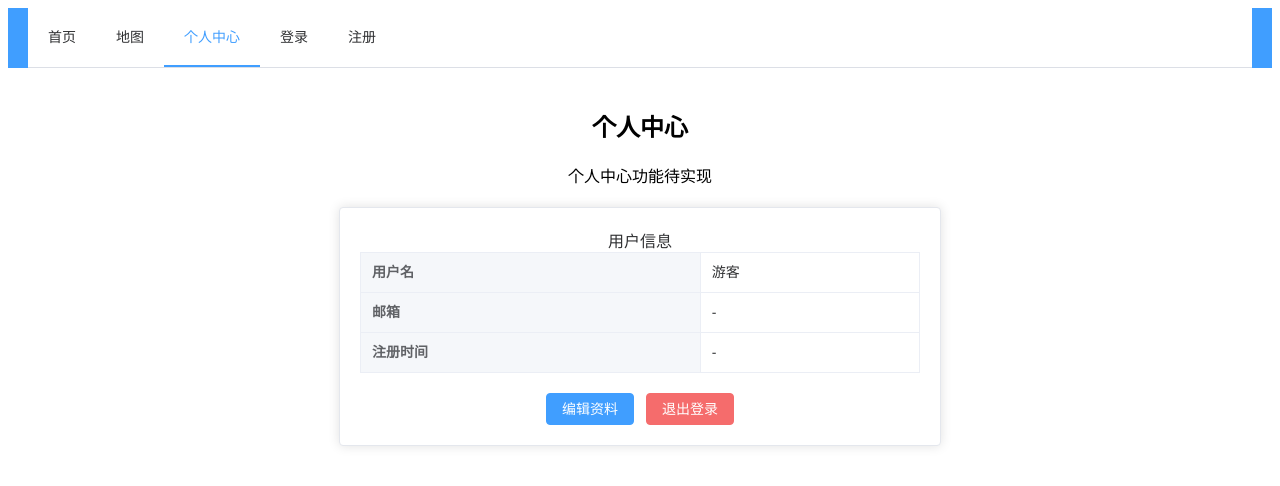
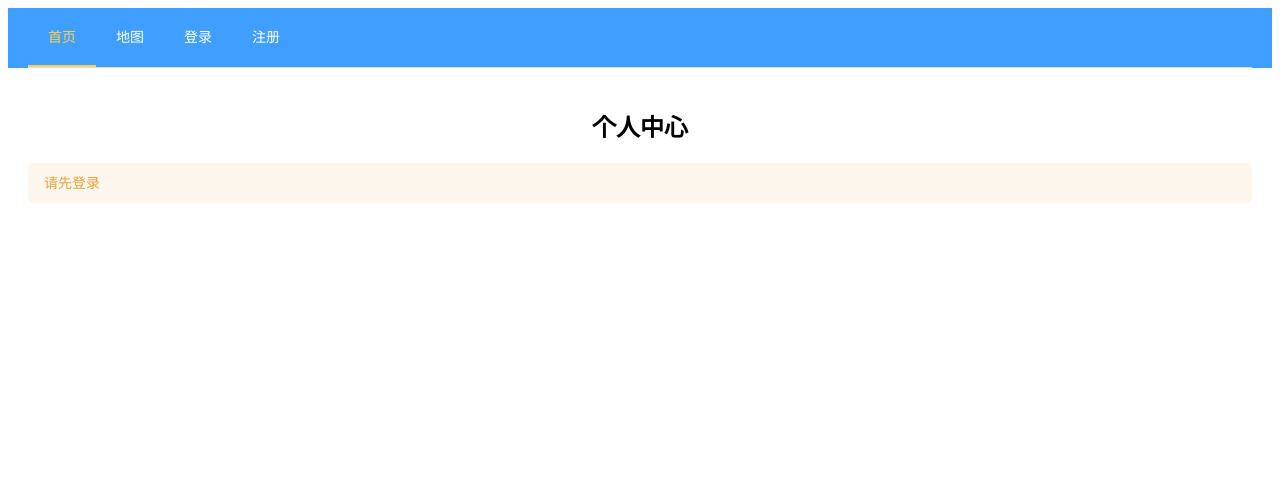
Before and after one commit to qwpioi/street-map-system, a Vue app in the folder frontend/: page /profile in a window 1280 px wide. Shown: the top 486 px of the page. Built offline with nearby package versions, Linux system fonts and the light colour scheme.

Commit message:
fix: 修复导航栏状态不一致问题
- 创建公共 NavBar 组件
- 统一所有页面的导航栏
- 修复登录后导航栏消失的 BUG
- 实现退出登录功能
- 完善个人中心页面

```diff
--- /dev/null
+++ b/frontend/src/components/NavBar.vue
@@ -0,0 +1,54 @@
+<template>
+  <el-menu mode="horizontal" default-active="1" background-color="#409EFF" text-color="#fff" active-text-color="#ffd04b">
+    <el-menu-item index="1" @click="$router.push('/')">首页</el-menu-item>
+    <el-menu-item index="2" @click="$router.push('/map')">地图</el-menu-item>
+
+    <!-- 登录后显示 -->
+    <template v-if="isLoggedIn">
+      <el-menu-item index="3" @click="$router.push('/profile')" style="float: right;">
+        <el-badge :is-dot="hasUnread">个人中心</el-badge>
+      </el-menu-item>
+      <el-menu-item index="4" @click="handleLogout" style="float: right;">退出登录</el-menu-item>
+    </template>
+
+    <!-- 未登录显示 -->
+    <template v-else>
+      <el-menu-item index="5" @click="$router.push('/login')" style="float: right;">登录</el-menu-item>
+      <el-menu-item index="6" @click="$router.push('/register')" style="float: right;">注册</el-menu-item>
+    </template>
+  </el-menu>
+</template>
+
+<script>
+export default {
+  name: 'NavBar',
+  data() {
+    return {
+      hasUnread: false
+    }
+  },
+  computed: {
+    isLoggedIn() {
+      return !!localStorage.getItem('user')
+    }
+  },
+  methods: {
+    handleLogout() {
+      localStorage.removeItem('user')
+      this.$message.success('已退出登录')
+      this.$router.push('/login')
+      // 通知其他组件更新状态
+      this.$emit('logout')
+    }
+  },
+  mounted() {
+    // 监听存储变化，实现多页面同步
+    window.addEventListener('storage', () => {
+      this.$forceUpdate()
+    })
+  },
+  beforeUnmount() {
+    window.removeEventListener('storage', () => {})
+  }
+}
+</script>
--- a/frontend/src/views/Home.vue
+++ b/frontend/src/views/Home.vue
@@ -2,29 +2,59 @@
   <div class="home">
     <el-container>
       <el-header>
-        <el-menu mode="horizontal" default-active="1">
-          <el-menu-item index="1">首页</el-menu-item>
-          <el-menu-item index="2" @click="$router.push('/map')">地图</el-menu-item>
-          <el-menu-item index="3" @click="$router.push('/login')" style="float: right;">登录</el-menu-item>
-          <el-menu-item index="4" @click="$router.push('/register')" style="float: right;">注册</el-menu-item>
-        </el-menu>
+        <NavBar @logout="refreshPage" />
       </el-header>
 
       <el-main>
-        <h1>欢迎来到地摊地图系统</h1>
-        <p>发现身边的美食摊位，享受街头美味</p>
-
-        <el-button type="primary" @click="$router.push('/map')" size="large">
-          查看地图
-        </el-button>
+        <div v-if="isLoggedIn" class="welcome">
+          <h1>欢迎回来，{{ username }}！</h1>
+          <p>快去查看附近的摊位吧</p>
+          <el-button type="primary" @click="$router.push('/map')" size="large">
+            查看地图
+          </el-button>
+        </div>
+        <div v-else class="welcome">
+          <h1>欢迎来到地摊地图系统</h1>
+          <p>发现身边的美食摊位，享受街头美味</p>
+          <el-button type="primary" @click="$router.push('/map')" size="large">
+            查看地图
+          </el-button>
+          <el-button @click="$router.push('/login')" size="large">
+            登录
+          </el-button>
+        </div>
       </el-main>
     </el-container>
   </div>
 </template>
 
 <script>
+import NavBar from '@/components/NavBar.vue'
+
 export default {
-  name: 'Home'
+  name: 'Home',
+  components: {
+    NavBar
+  },
+  data() {
+    return {
+      hasUnread: false
+    }
+  },
+  computed: {
+    isLoggedIn() {
+      return !!localStorage.getItem('user')
+    },
+    username() {
+      const user = localStorage.getItem('user')
+      return user ? JSON.parse(user).username : ''
+    }
+  },
+  methods: {
+    refreshPage() {
+      this.$forceUpdate()
+    }
+  }
 }
 </script>
 
@@ -35,9 +65,14 @@ export default {
 .el-header {
   background-color: #409EFF;
   color: white;
+  padding: 0;
 }
 .el-main {
   text-align: center;
   padding-top: 50px;
 }
+.welcome h1 {
+  color: #409EFF;
+  margin-bottom: 20px;
+}
 </style>
--- a/frontend/src/views/Login.vue
+++ b/frontend/src/views/Login.vue
@@ -1,5 +1,11 @@
 <template>
   <div class="login">
+    <el-container>
+      <el-header>
+        <NavBar />
+      </el-header>
+
+      <el-main>
         <el-card class="login-form" style="width: 400px;">
           <h2 style="text-align: center; margin-bottom: 30px;">用户登录</h2>
 
@@ -33,14 +39,20 @@
             </div>
           </el-form>
         </el-card>
+      </el-main>
+    </el-container>
   </div>
 </template>
 
 <script>
+import NavBar from '@/components/NavBar.vue'
 import axios from 'axios'
 
 export default {
   name: 'Login',
+  components: {
+    NavBar
+  },
   data() {
     return {
       form: {
@@ -87,10 +99,17 @@ export default {
 
 <style scoped>
 .login {
+  min-height: 100vh;
+}
+.el-header {
+  background-color: #409EFF;
+  color: white;
+  padding: 0;
+}
+.el-main {
   display: flex;
   justify-content: center;
   align-items: center;
-  min-height: 100vh;
   background-color: #f5f5f5;
 }
 .login-form {
--- a/frontend/src/views/Map.vue
+++ b/frontend/src/views/Map.vue
@@ -2,12 +2,7 @@
   <div class="map">
     <el-container>
       <el-header>
-        <el-menu mode="horizontal" default-active="2">
-          <el-menu-item index="1" @click="$router.push('/')">首页</el-menu-item>
-          <el-menu-item index="2">地图</el-menu-item>
-          <el-menu-item index="3" @click="$router.push('/login')" style="float: right;">登录</el-menu-item>
-          <el-menu-item index="4" @click="$router.push('/register')" style="float: right;">注册</el-menu-item>
-        </el-menu>
+        <NavBar @logout="refreshPage" />
       </el-header>
 
       <el-main>
@@ -44,9 +39,13 @@
 <script>
 import { initAmap, addMarkers, locateCurrentPosition } from '@/utils/amap.js'
 import { vendorApi } from '@/api/vendor.js'
+import NavBar from '@/components/NavBar.vue'
 
 export default {
   name: 'Map',
+  components: {
+    NavBar
+  },
   data() {
     return {
       map: null,
@@ -92,6 +91,9 @@ export default {
     }
   },
   methods: {
+    refreshPage() {
+      this.$forceUpdate()
+    },
     async locateMe() {
       if (!this.map) {
         this.$message.warning('地图尚未初始化')
--- a/frontend/src/views/Profile.vue
+++ b/frontend/src/views/Profile.vue
@@ -2,45 +2,58 @@
   <div class="profile">
     <el-container>
       <el-header>
-        <el-menu mode="horizontal" default-active="5">
-          <el-menu-item index="1" @click="$router.push('/')">首页</el-menu-item>
-          <el-menu-item index="2" @click="$router.push('/map')">地图</el-menu-item>
-          <el-menu-item index="5">个人中心</el-menu-item>
-          <el-menu-item index="3" @click="$router.push('/login')" style="float: right;">登录</el-menu-item>
-          <el-menu-item index="4" @click="$router.push('/register')" style="float: right;">注册</el-menu-item>
-        </el-menu>
+        <NavBar @logout="refreshPage" />
       </el-header>
 
       <el-main>
         <div class="profile-container">
           <h2>个人中心</h2>
-          <p>个人中心功能待实现</p>
 
-          <el-card style="max-width: 600px; margin: 20px auto;">
+          <el-card v-if="user" style="max-width: 600px; margin: 20px auto;">
             <div slot="header">
               <span>用户信息</span>
             </div>
 
             <el-descriptions :column="1" border>
-              <el-descriptions-item label="用户名">游客</el-descriptions-item>
-              <el-descriptions-item label="邮箱">-</el-descriptions-item>
-              <el-descriptions-item label="注册时间">-</el-descriptions-item>
+              <el-descriptions-item label="用户名">{{ user.username }}</el-descriptions-item>
+              <el-descriptions-item label="邮箱">{{ user.email || '-' }}</el-descriptions-item>
+              <el-descriptions-item label="手机号">{{ user.phone || '-' }}</el-descriptions-item>
+              <el-descriptions-item label="注册时间">{{ user.createTime || '-' }}</el-descriptions-item>
             </el-descriptions>
 
-            <div style="margin-top: 20px;">
-              <el-button type="primary">编辑资料</el-button>
-              <el-button type="danger">退出登录</el-button>
+            <div style="margin-top: 20px; text-align: center;">
+              <el-button type="danger" @click="handleLogout">退出登录</el-button>
             </div>
           </el-card>
+
+          <el-alert v-else title="请先登录" type="warning" :closable="false" />
         </div>
       </el-main>
     </el-container>
   </div>
 </template>
 
+
 <script>
+import NavBar from '@/components/NavBar.vue'
+
 export default {
-  name: 'Profile'
+  name: 'Profile',
+  components: {
+    NavBar
+  },
+  computed: {
+    user() {
+      const userStr = localStorage.getItem('user')
+      return userStr ? JSON.parse(userStr) : null
+    }
+  },
+  methods: {
+    refreshPage() {
+      this.$forceUpdate()
+    }
+
+  }
 }
 </script>
 
--- a/frontend/src/views/Register.vue
+++ b/frontend/src/views/Register.vue
@@ -1,5 +1,11 @@
 <template>
   <div class="register">
+    <el-container>
+      <el-header>
+        <NavBar />
+      </el-header>
+
+      <el-main>
         <el-card class="register-form" style="width: 400px;">
           <h2 style="text-align: center; margin-bottom: 30px;">用户注册</h2>
 
@@ -51,14 +57,20 @@
             </div>
           </el-form>
         </el-card>
+      </el-main>
+    </el-container>
   </div>
 </template>
 
 <script>
+import NavBar from '@/components/NavBar.vue'
 import axios from 'axios'
 
 export default {
   name: 'Register',
+  components: {
+    NavBar
+  },
   data() {
     const validatePass = (rule, value, callback) => {
       if (value !== this.form.password) {
@@ -121,10 +133,17 @@ export default {
 
 <style scoped>
 .register {
+  min-height: 100vh;
+}
+.el-header {
+  background-color: #409EFF;
+  color: white;
+  padding: 0;
+}
+.el-main {
   display: flex;
   justify-content: center;
   align-items: center;
-  min-height: 100vh;
   background-color: #f5f5f5;
 }
 .register-form {
```
Lines whose indentation alone changed are shown as unchanged.
